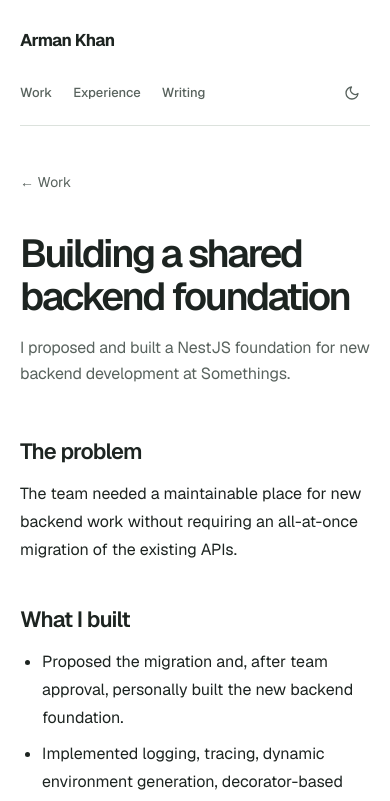
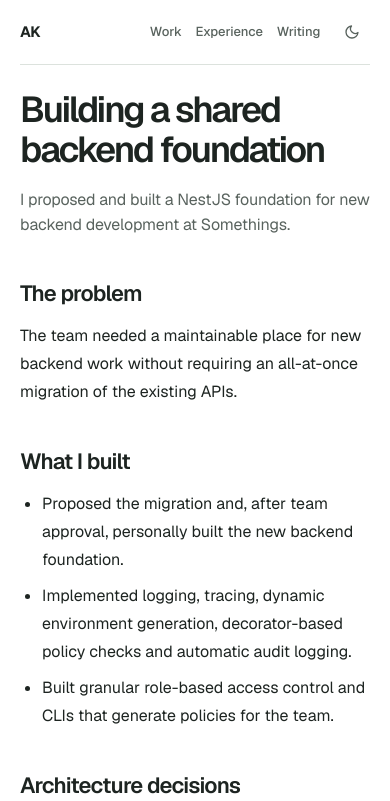
Before and after one commit to iarmankhan/my-site-2.0, a Next.js app: page /work/backend-platform in a window 390 px wide. Shown: the top 801 px of the page. Built offline with nearby package versions, Linux system fonts and the light colour scheme.

Commit message:
Tighten mobile header and article opening

```diff
--- a/src/app/globals.css
+++ b/src/app/globals.css
@@ -353,6 +353,9 @@ body {
   text-decoration: none;
   white-space: nowrap;
 }
+.site-name-short {
+  display: none;
+}
 .site-nav {
   display: flex;
   align-items: center;
@@ -672,7 +675,7 @@ body {
   flex-wrap: wrap;
   justify-content: space-between;
   gap: 8px 20px;
-  margin-top: 22px;
+  margin-top: 48px;
   padding-top: 14px;
   border-top: 1px solid var(--color-border);
   color: var(--color-foreground-muted);
@@ -771,19 +774,21 @@ body {
     width: calc(100% - 40px);
   }
   .site-header {
-    display: block;
-    padding: 27px 0 0;
+    padding: 14px 0;
+    border-bottom: 1px solid var(--color-border);
+    gap: 16px;
   }
   .site-name {
-    display: inline-block;
-    font-size: 17px;
+    font-size: 15px;
+  }
+  .site-name-full {
+    display: none;
+  }
+  .site-name-short {
+    display: inline;
   }
   .site-nav {
-    justify-content: flex-start;
-    gap: 21px;
-    margin-top: 21px;
-    padding-bottom: 14px;
-    border-bottom: 1px solid var(--color-border);
+    gap: clamp(10px, 3.5vw, 21px);
     font-size: 13px;
   }
   .theme-toggle {
@@ -791,7 +796,7 @@ body {
   }
   .site-main {
     min-height: 0;
-    padding: 43px 0 75px;
+    padding: 25px 0 75px;
   }
   .home-hero {
     display: block;
@@ -824,7 +829,7 @@ body {
     margin-top: 50px;
   }
   .page-title {
-    font-size: 39px;
+    font-size: 36px;
   }
   .page-intro {
     font-size: 16px;
@@ -859,6 +864,15 @@ body {
     flex-direction: column;
     gap: 13px;
   }
+  .article-back {
+    display: none;
+  }
+  .article-meta {
+    margin-top: 10px;
+  }
+  .article-body {
+    margin-top: 27px;
+  }
 }
 @media (max-width: 370px) {
   .site-nav {
--- a/src/app/writing/[slug]/page.tsx
+++ b/src/app/writing/[slug]/page.tsx
@@ -114,6 +114,9 @@ export default async function EssayPage({ params }: Props) {
         </div>
       </header>
 
+      <div className="prose article-body">
+        <MDXContent code={essay.body} />
+      </div>
       {essay.series && seriesEssays.length > 1 && (
         <nav className="series-nav" aria-label={`${essay.series} series`}>
           <p>
@@ -141,10 +144,6 @@ export default async function EssayPage({ params }: Props) {
           )}
         </nav>
       )}
-
-      <div className="prose article-body">
-        <MDXContent code={essay.body} />
-      </div>
       <footer className="article-endnote">
         <p>Something useful, or something I got wrong?</p>
         <a
--- a/src/components/nav.tsx
+++ b/src/components/nav.tsx
@@ -16,7 +16,8 @@ export function Nav() {
   return (
     <header className="site-header">
       <Link href="/" className="site-name" aria-label="Arman Khan, home">
-        Arman Khan
+        <span className="site-name-full">Arman Khan</span>
+        <span className="site-name-short" aria-hidden="true">AK</span>
       </Link>
       <nav className="site-nav" aria-label="Main navigation">
         {links.map((link) => (
```
